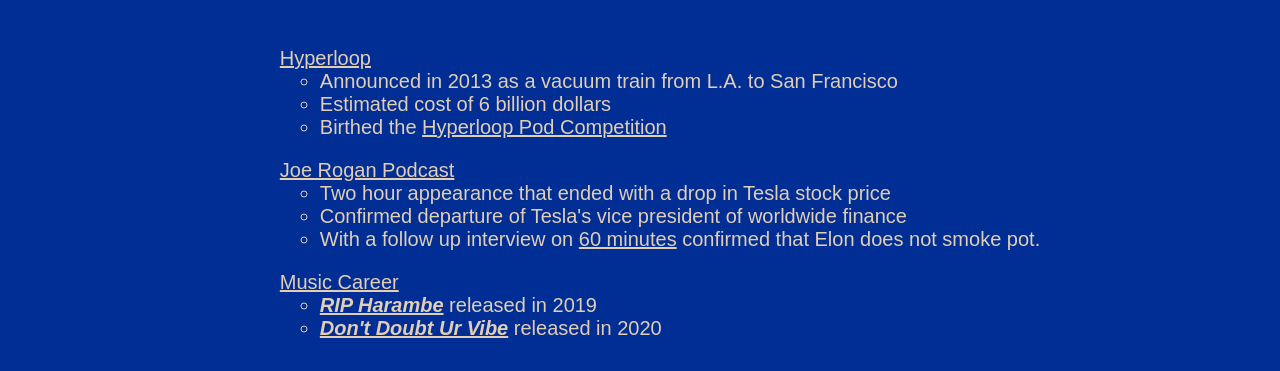
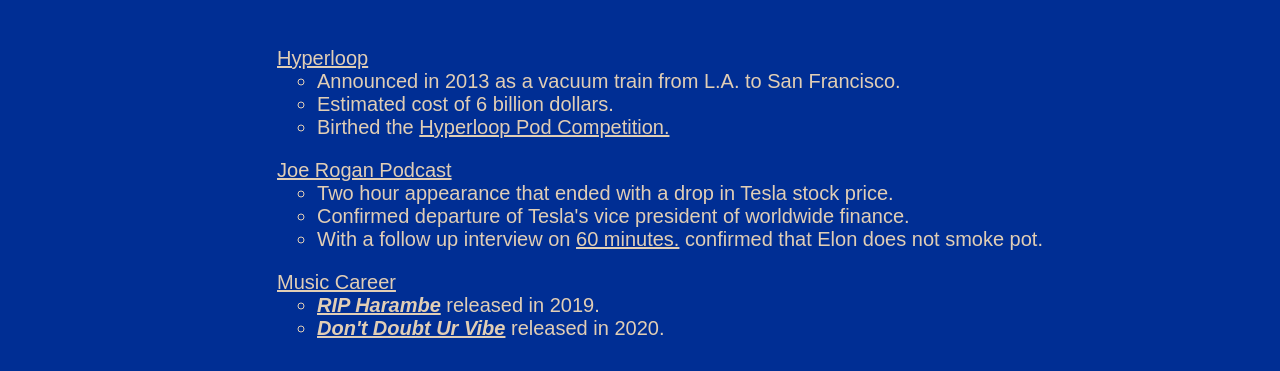
Before and after one commit to D0na1d-web/Elon-project, a plain HTML site: page otherexperience.html in a window 1280 px wide. Shown: the part 656-1027 px from the top of the page. Drawn offline with Linux system fonts and the light colour scheme.

Commit message:
Add files via upload

```diff
--- a/otherexperience.html
+++ b/otherexperience.html
@@ -68,10 +68,10 @@
                             <a href="https://en.wikipedia.org/wiki/Hyperloop" target="_blank">Hyperloop</a>
 
                         <ul>
-                            <li>Announced in 2013 as a vacuum train from L.A. to San Francisco</li>
-                            <li>Estimated cost of 6 billion dollars</li>
+                            <li>Announced in 2013 as a vacuum train from L.A. to San Francisco.</li>
+                            <li>Estimated cost of 6 billion dollars.</li>
                             <li>Birthed the
-                             <a href="https://en.wikipedia.org/wiki/Hyperloop_pod_competition" target="_blank">Hyperloop Pod Competition</a>
+                             <a href="https://en.wikipedia.org/wiki/Hyperloop_pod_competition" target="_blank">Hyperloop Pod Competition.</a>
                             </li>
                         </ul>
                         </li>
@@ -81,10 +81,10 @@
                         <li>
                             <a href="https://en.wikipedia.org/wiki/The_Joe_Rogan_Experience" target="_blank">Joe Rogan Podcast</a>
                         <ul>
-                            <li>Two hour appearance that ended with a drop in Tesla stock price</li>
-                            <li>Confirmed departure of Tesla's vice president of worldwide finance</li>
+                            <li>Two hour appearance that ended with a drop in Tesla stock price.</li>
+                            <li>Confirmed departure of Tesla's vice president of worldwide finance.</li>
                             <li> With a follow up interview on
-                                <a href="https://en.wikipedia.org/wiki/60_Minutes" target="_blank">60 minutes</a>
+                                <a href="https://en.wikipedia.org/wiki/60_Minutes" target="_blank">60 minutes.</a>
                             confirmed that Elon does not smoke pot.
                             </li>
                         </ul>
@@ -95,8 +95,8 @@
                         <li>
                             <p class="liUnderline">Music Career</p>
                         <ul>
-                            <li><p class="songTitle">RIP Harambe</p> released in 2019</li>
-                            <li><p class="songTitle">Don't Doubt Ur Vibe</p> released in 2020</li>
+                            <li><p class="songTitle">RIP Harambe</p> released in 2019.</li>
+                            <li><p class="songTitle">Don't Doubt Ur Vibe</p> released in 2020.</li>
                         </ul>
                         </li>
                     </ul>
```
